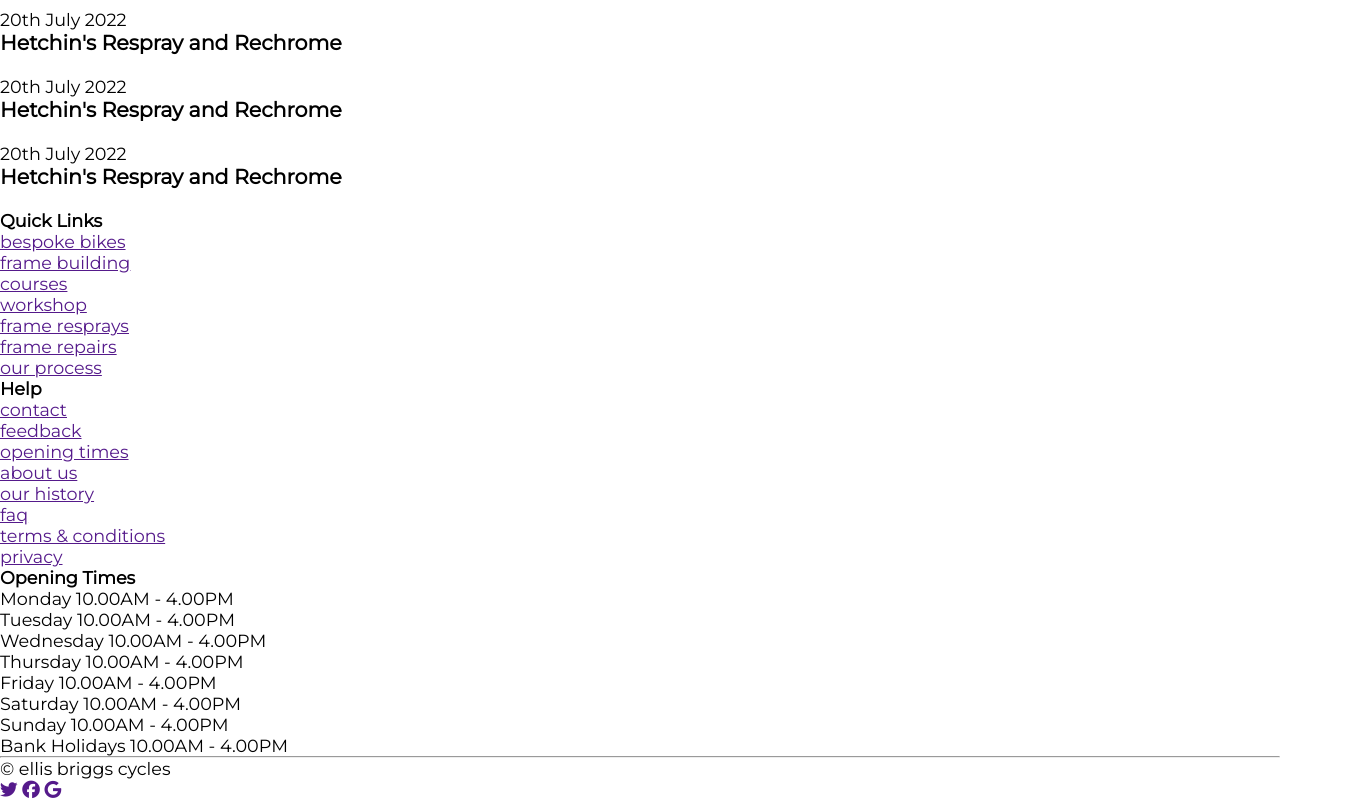
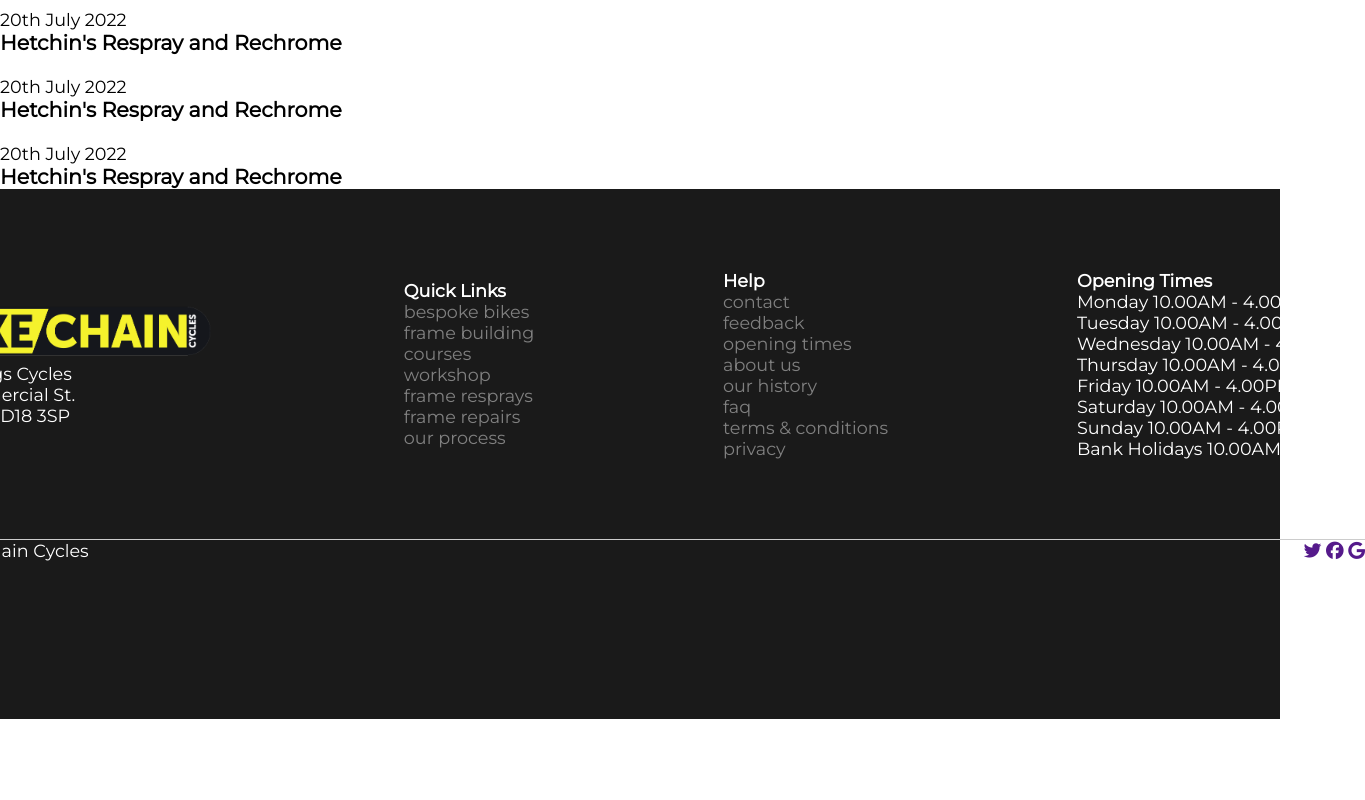
Before and after one commit to DanielEastburn/BikeChainCycles_Website, a plain HTML site: page index.html in a window 1280 px wide. Shown: the part 2291-3091 px from the top of the page, 1365 px wide, since content can reach past the window. After the commit the page ends 3010 px from the top, so only its background shows below. Drawn offline with Linux system fonts and the light colour scheme.

Commit message:
footer styling

```diff
--- a/index.html
+++ b/index.html
@@ -78,7 +78,7 @@
         <div class="history-container">
             <div class="history-left">
                 <h3 class="history-title">
-                    The Oldest bike shop in Bradford
+                    Best Bike shop in Culcheth
                 </h3>
                 <p class="history-paragraph">Since 1936 we’ve built a reputation for manufacturing quality bikes and giving all our customers honest advice and excellent customer service. Regardless of whether you are a novice or your a keen cyclist we are always happy to help.</p>
                 <button>Find Out More...</button>
@@ -117,11 +117,17 @@
 
         </div>
     </section>
-    <footer class="footer">
+
+    <footer class="footer-section">
+        <div class="footer-container">
             <div class="footer-top">
                 <div class="logo-address">
-                <img src="" alt="">
-                <div class="address"></div>
+                    <img src="/img/BikeChainLogo.png" width="300" alt="">
+                    <p class="address">
+                        Ellis Briggs Cycles <br>
+                        20 Commercial St. <br>
+                        Shipley, BD18 3SP
+                    </p>
                 </div>
                 <div class="quick-links">
                     <h4 class="footer-title">Quick Links</h4>
@@ -162,10 +168,12 @@
                     </ul>
                 </div>
             </div>
+
             <hr>
+
             <div class="footer-bottom">
                 <div class="copy-right">
-                &copy; ellis briggs cycles
+                    &copy; Bike Chain Cycles
                 </div>
 
                 <div class="social-links">
@@ -174,6 +182,7 @@
                     <a href=""><i class="fa-brands fa-google"></i></a>
                 </div>
             </div>
+        </div>
     </footer>
 </body>
 </html>
--- a/style/style.scss
+++ b/style/style.scss
@@ -264,3 +264,52 @@ body {
       }
    }
 }
+
+.footer-section{
+   display: flex;
+   flex-direction: column;
+   align-items: center;
+   width: 100vw;
+   height: 530px;
+   background-color: #1a1a1a;
+   color: #fff;
+
+
+
+   .footer-container{
+      width: 1450px;
+      .footer-top{
+         display: flex;
+         justify-content: space-between;
+         align-items: center;
+         height: 350px;
+         .footer-list{
+            li{
+               a{
+                  text-decoration: none;
+                  color: grey;
+
+                  &:hover{
+                     text-decoration: underlineui;
+                  }
+               }
+            }
+         }
+      }
+      hr{
+         height: 1px;
+         background-color: #ccc;
+         border: none;
+      }
+      .footer-bottom{
+         display: flex;
+         justify-content: space-between;
+         height: 35px;
+
+
+
+      }
+
+   }
+
+}
```
Also changed, not shown: style/style.css, 1 other file. Lines whose indentation alone changed are shown as unchanged.
